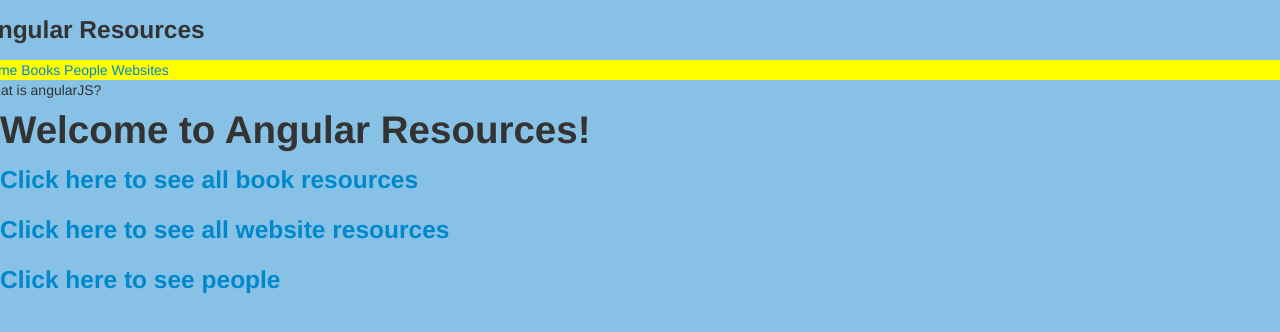
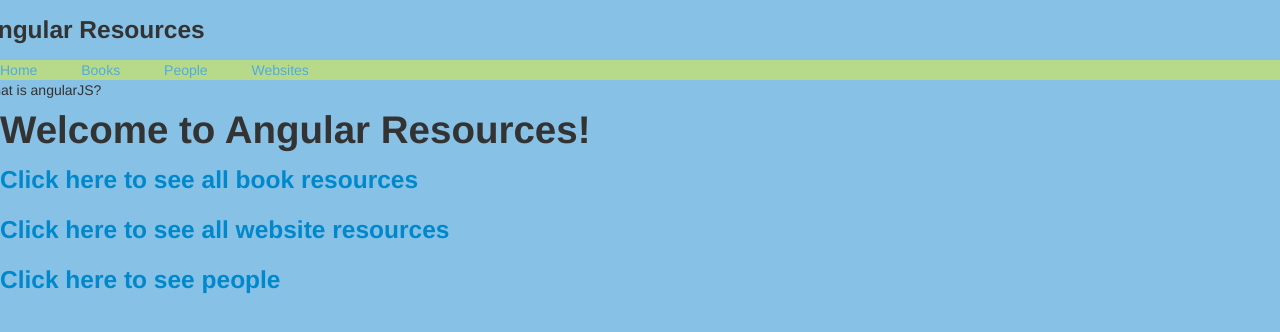
Before and after one commit to davethemaker/angularResources, a plain HTML site: page index.html in a window 1280 px wide. Drawn offline with Linux system fonts and the light colour scheme.

Commit message:
add padding to li navbar elements

```diff
--- a/css/styles.css
+++ b/css/styles.css
@@ -51,6 +51,7 @@ body {
 
 #navbar {
 	background-color: yellow;
+	opacity: 0.4;
 }
 
 #navbar ul {
@@ -60,4 +61,6 @@ body {
 }
 #navbar li {
 	display: inline;
+	padding: 20px;
+
 }
```
